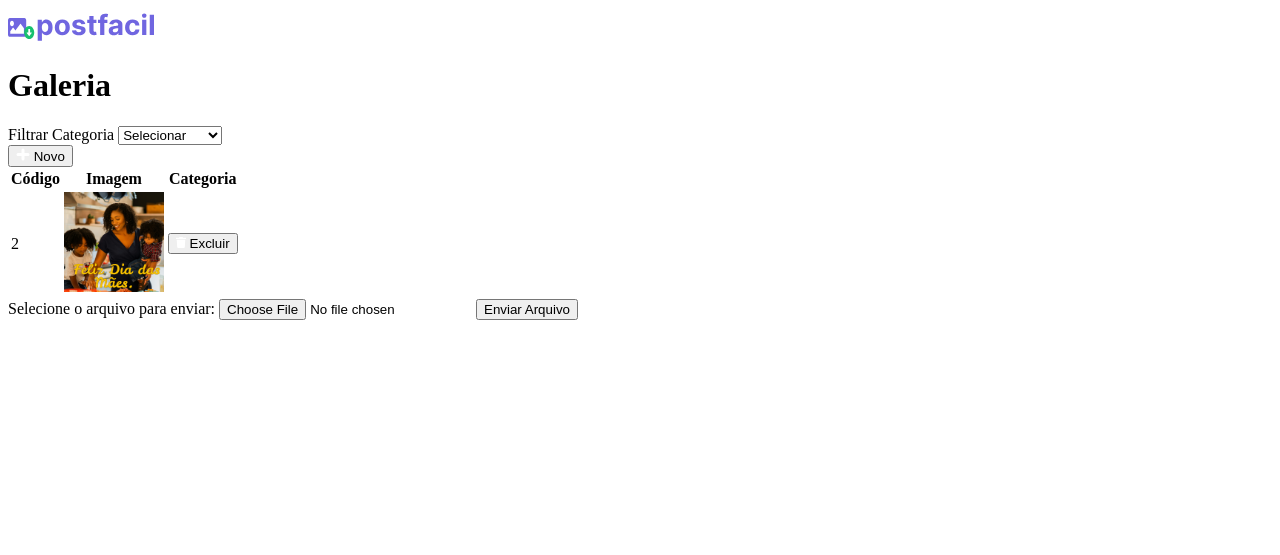
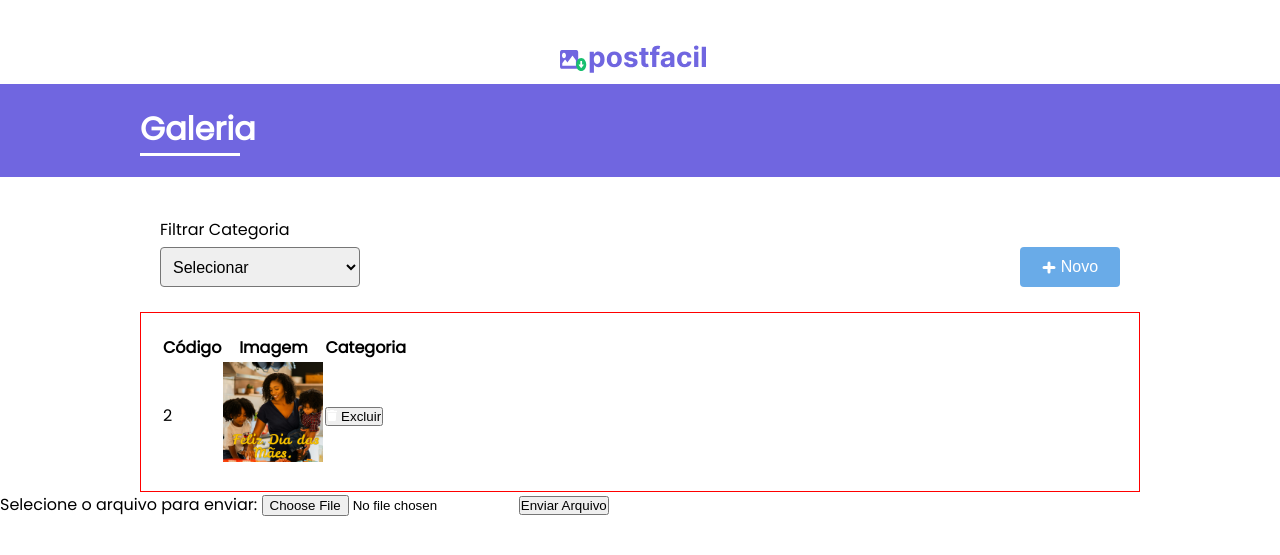
Before and after one commit to Sara01romao/galeria-post, a PHP site: page /backend/index.php in a window 1280 px wide. Shown: the top 555 px of the page. Run offline with PHP 8.4, Linux system fonts and the light colour scheme.

Commit message:
style: menu e filtro

```diff
--- a/backend/index.php
+++ b/backend/index.php
@@ -3,10 +3,15 @@
 <head>
     <meta charset="UTF-8">
     <meta name="viewport" content="width=device-width, initial-scale=1.0">
+
+    <link rel="preconnect" href="https://fonts.googleapis.com">
+    <link rel="preconnect" href="https://fonts.gstatic.com" crossorigin>
+    <link href="https://fonts.googleapis.com/css2?family=Poppins:ital,wght@0,100;0,400;1,700&display=swap" rel="stylesheet">
+
+    <link rel="stylesheet" href="style.css">
     <title>Document</title>
 </head>
 <body>
-
 
 
    <header>
@@ -46,7 +51,7 @@
 
    </div>
 
-   <div>
+   <div class="table-container">
     <table>
 
         <thead>
--- /dev/null
+++ b/backend/style.css
@@ -0,0 +1,108 @@
+
+*{
+    margin: 0;
+    padding: 0;
+    box-sizing: border-box;
+}
+
+body{
+    font-family: "Poppins", sans-serif;
+}
+
+
+header{
+    display: flex;
+    flex-direction: column;
+    align-items: center;
+    gap: 10px;
+    padding: 40px 20px;
+}
+
+.title-header{
+    background: #7066e0;
+    width: 100vw;
+    height: 93px;
+    display: flex;
+    align-items: center;
+    padding: 20px;
+}
+
+.title-header h1{
+    max-width: 1000px;
+    width: 100%;
+    margin: 0 auto;
+    color: #fff;
+    position: relative;
+    display: flex;
+    flex-direction: column;
+}
+
+.title-header h1:after{
+    content: '';
+    width: 10%;
+    height: 3px;
+    background: #fff;
+}
+
+
+/**/
+
+.filtro-container-categoria{
+    max-width: 1000px;
+    width: 100%;
+    margin: 0 auto;
+    display: flex;
+    justify-content: space-between;
+    align-items: center;
+    padding: 0px 20px;
+
+}
+
+.filtro-categoria{
+    display: flex;
+    flex-direction: column;
+}
+
+.filtro-categoria select{
+    height: 40px;
+    width: 200px;
+    font-size: 16px;
+    padding: 8px;
+    margin-top: 5px;
+    border-radius: 4px;
+}
+
+
+.filtro-container-categoria button{
+    display: flex;
+    align-items: center;
+    height: 40px;
+    width: 100px;
+    justify-content: center;
+    gap: 5px;
+    border-radius: 4px;
+    border: none;
+    background: #69ABE8;
+    color: #fff;
+    font-size: 16px;
+    cursor: pointer;
+    transition: 0.3s ease-out;
+    align-self: end;
+}
+
+
+.filtro-container-categoria button:hover{
+    background: #2b7ac2;
+    transition: 0.3s ease-in;
+}
+
+
+/**/
+
+.table-container{
+    border: 1px solid red;
+    max-width: 1000px;
+    margin: 0 auto;
+    padding: 20px;
+    margin-top: 25px;
+}
```
